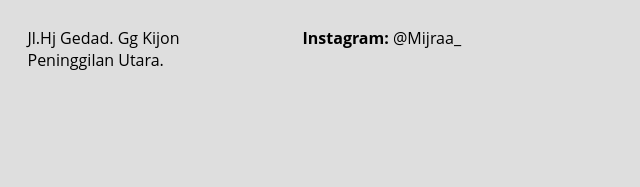
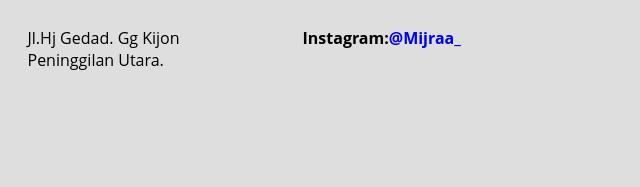
Before and after one commit to Mirzaaaa115/Mubarook, a plain HTML site: page index.html in a window 1280 px wide. Shown: the part 2656-2843 px from the top of the page, 640-1280 px from the left. Drawn offline with Linux system fonts and the light colour scheme.

Commit message:
mengubah tulisan

```diff
--- a/index.html
+++ b/index.html
@@ -124,7 +124,7 @@
                 </div>
                 <div class="footer-section">
                     <h3>Social</h3>
-                    <p><b>Instagram: </b>@Mijraa_</p>
+                    <p><b>Instagram:<a href="https://www.instagram.com/mijraa_/?igshid=OGQ5ZDc2ODk2ZA%3D%3D">@Mijraa_</a> </b></p>
                 </div>
             </div>
         </div>
```
